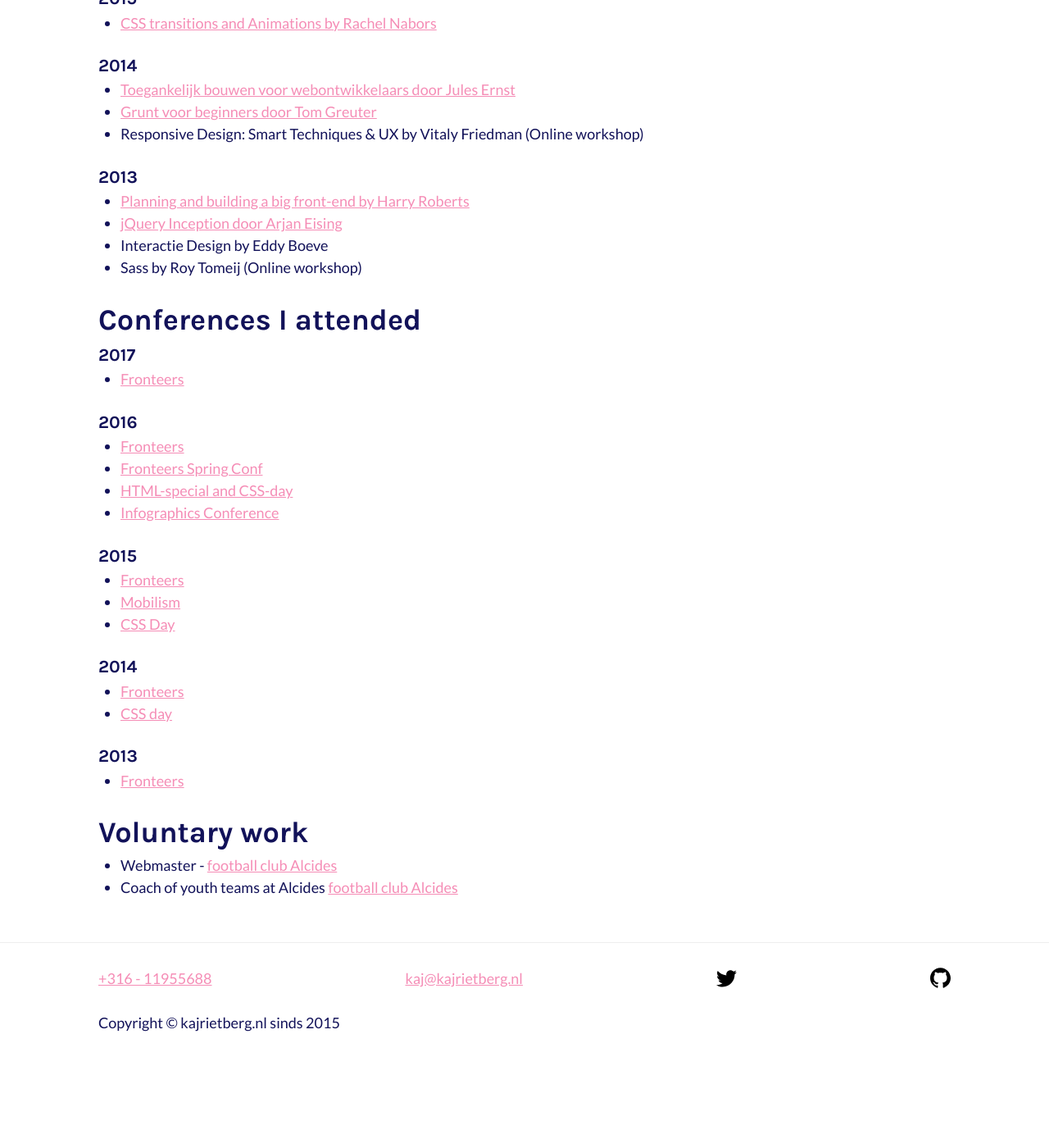
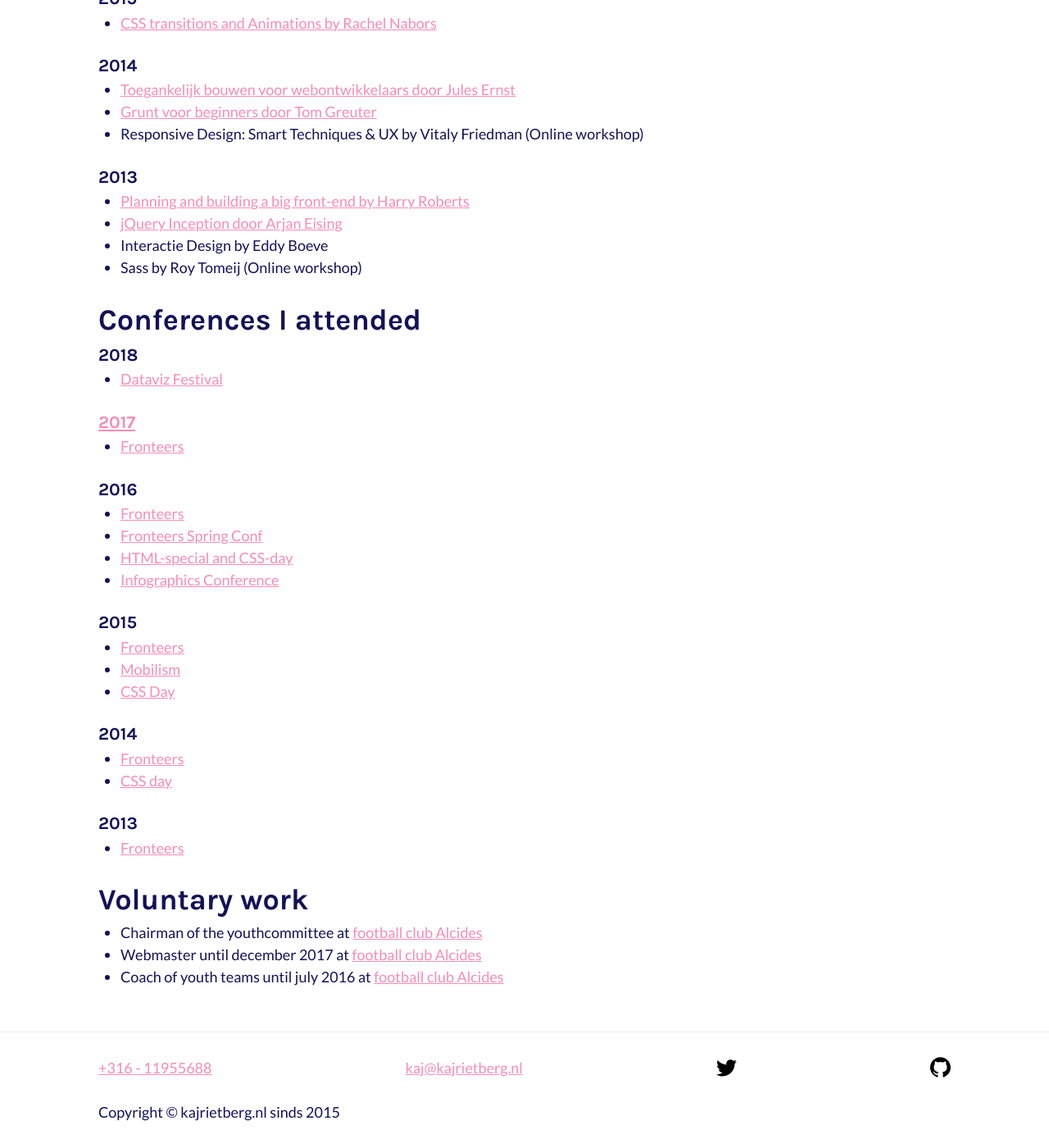
Before and after one commit to kajrietberg/kajrietberg.nl, a Jekyll site: the page built from about-kaj-rietberg.html, in a window 1280 px wide and 1400 px high, scrolled down 1069 px. Shown: the whole window at 82% size. Built offline with Jekyll 4.4.1, drawn with Linux system fonts in a browser that asks for light colours; before the commit the page ends 2360 px from its top, so only the background shows below that.

Commit message:
Aanvullingen about pagina

```diff
--- a/about-kaj-rietberg.html
+++ b/about-kaj-rietberg.html
@@ -87,6 +87,11 @@
 
 				<h2>Conferences I attended</h2>
 
+				<h3>2018</h3>
+				<ul>
+					<li><a href="https://www.vizualism.com/festival/">Dataviz Festival</li>
+				</ul>
+
 				<h3>2017</h3>
 				<ul>
 					<li>
@@ -143,8 +148,9 @@
 
 				<h2>Voluntary work</h2>
 				<ul>
-					<li>Webmaster - <a href="http://www.alcides.nl">football club Alcides</a> </li>
-					<li>Coach of youth teams at Alcides <a href="http://www.alcides.nl">football club Alcides</a></li>
+					<li>Chairman of the youthcommittee at <a href="http://www.alcides.nl">football club Alcides</a> </li>
+					<li>Webmaster until december 2017 at <a href="http://www.alcides.nl">football club Alcides</a> </li>
+					<li>Coach of youth teams until july 2016 at <a href="http://www.alcides.nl">football club Alcides</a></li>
 				</ul>
 
 			</section>
```
